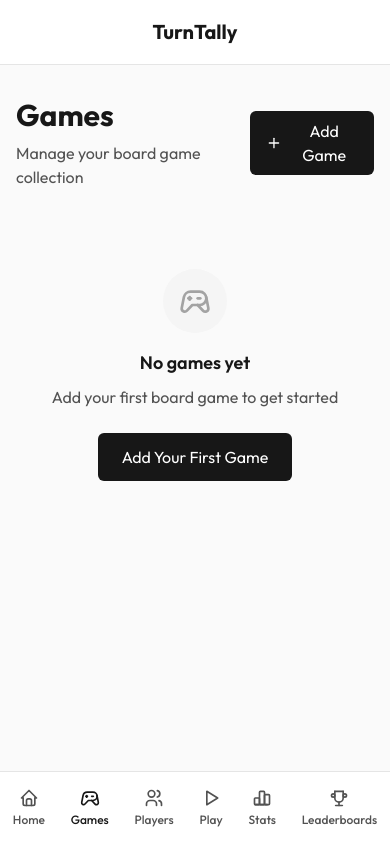
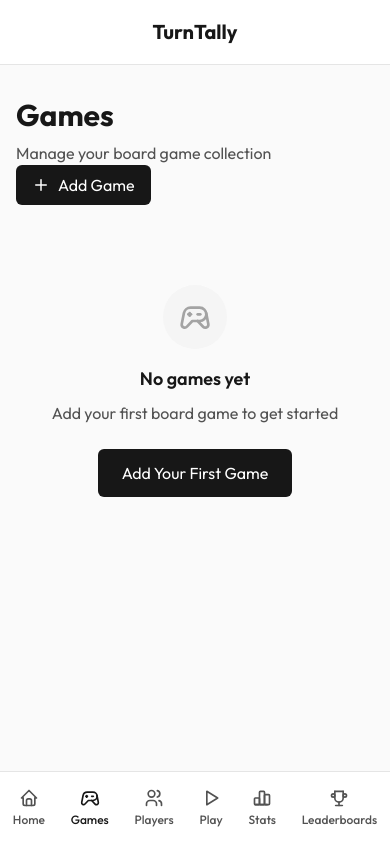
Before and after one commit to MadStoneDev/TurnTally, a Next.js app: page /games in a window 390 px wide. Built offline with nearby package versions, Linux system fonts and the light colour scheme.

Commit message:
fix order

```diff
--- a/app/games/page.tsx
+++ b/app/games/page.tsx
@@ -230,7 +230,7 @@
 
     return (
         <div className="py-8 max-w-4xl mx-auto">
-            <div className="flex justify-between items-center mb-8">
+            <div className="flex flex-col sm:flex-row sm:justify-between sm:items-center mb-8">
                 <div>
                     <h1 className="text-3xl font-bold text-neutral-900">Games</h1>
                     <p className="text-neutral-600 mt-2">
```
